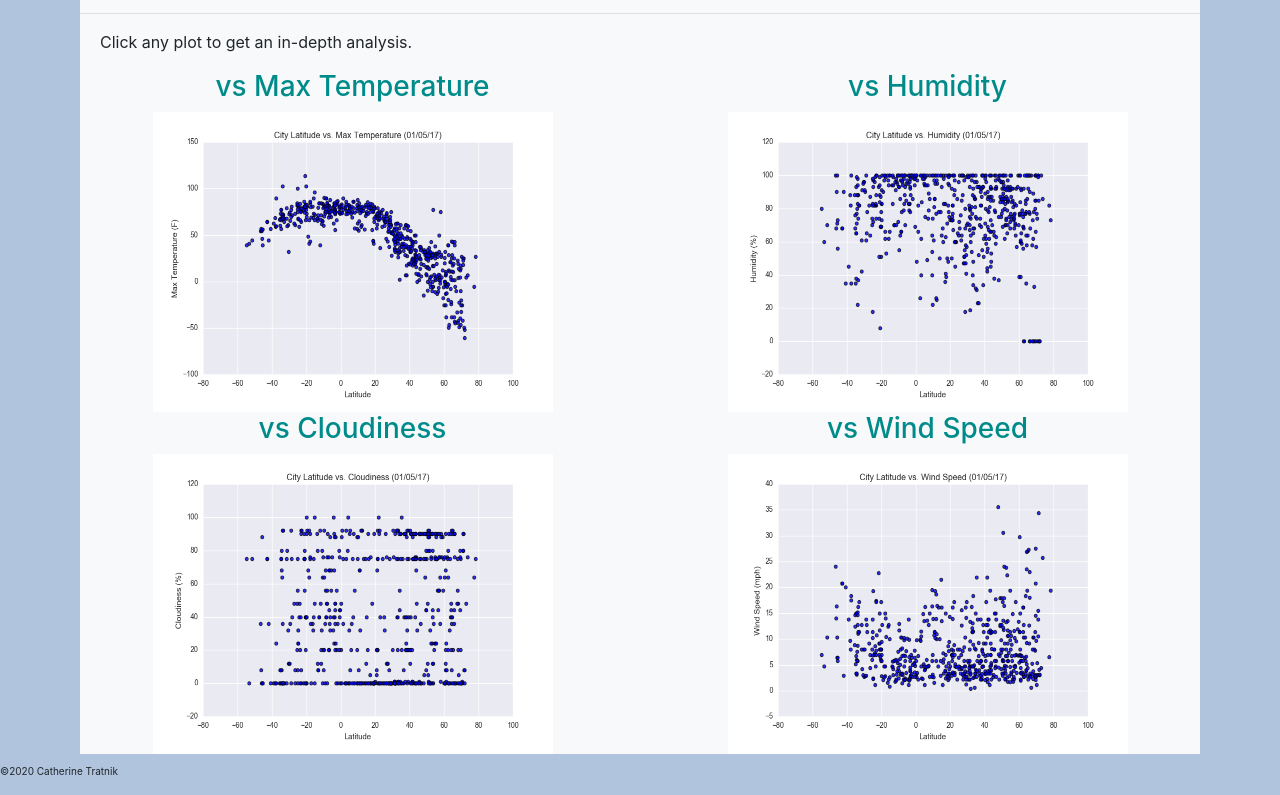
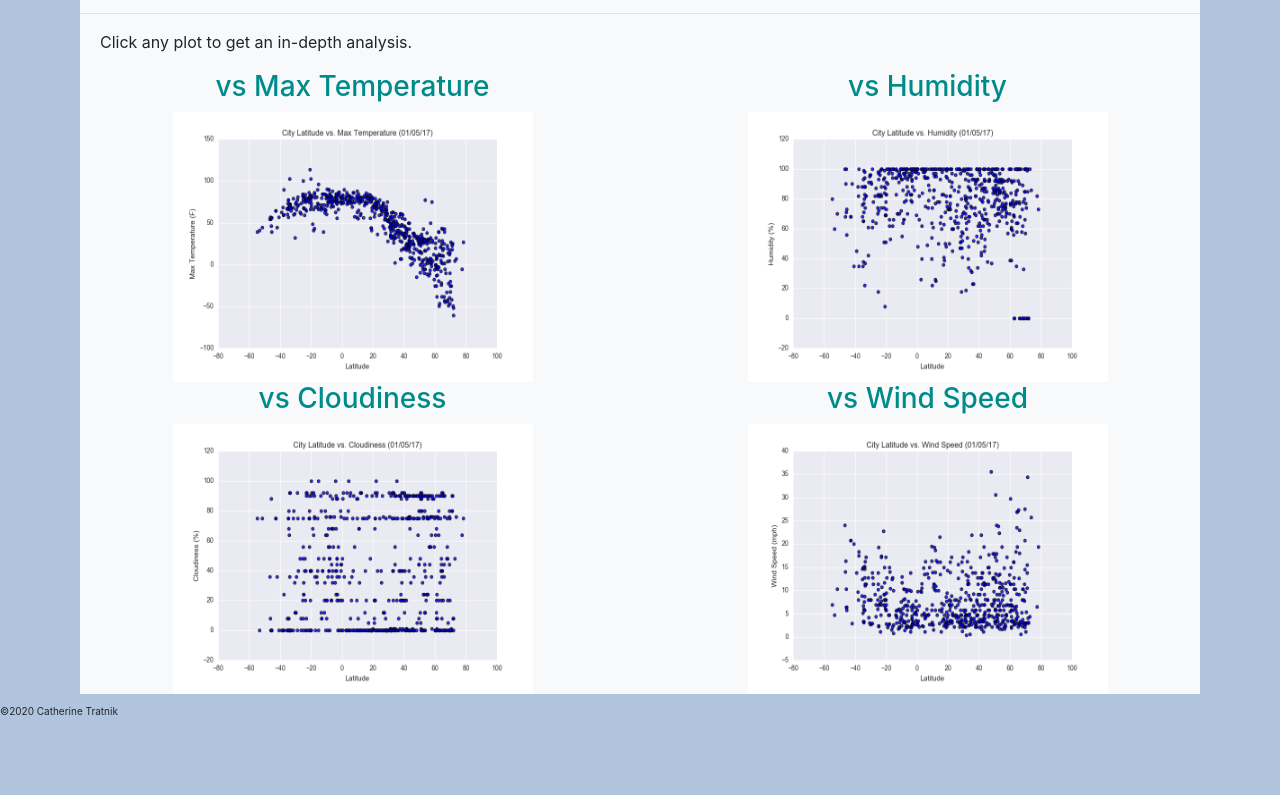
Before and after one commit to tratnikc/web-visualization-dashboard, a plain HTML site: page comparison.html in a window 1280 px wide. Shown: the part 151-946 px from the top of the page. After the commit the page ends 886 px from the top, so only its background shows below. Drawn offline with nearby package versions, Linux system fonts and the light colour scheme.

Commit message:
Update styles.css

```diff
--- a/assets/styles/styles.css
+++ b/assets/styles/styles.css
@@ -52,15 +52,15 @@ td {
     margin-left: auto;
     margin-right: auto;
     height: 400px;
-    width: 400px;
+    width: 500px;
 }
 
 .image-compare {
     display: block;
     margin-left: auto;
     margin-right: auto;
-    height: 300px;
-    width: 400px;
+    height: 270px;
+    width: 360px;
 }
 .navbar-light .navbar-brand {
     color: white;
```
